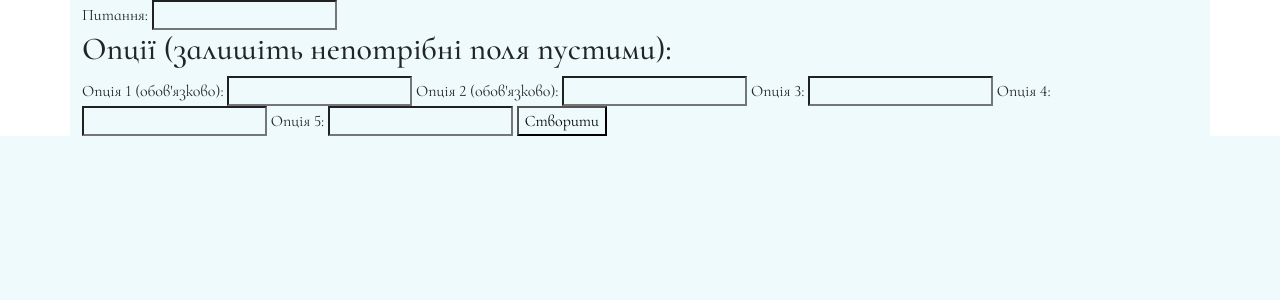
After one commit to whisos/lesson_show, a Django app: page /polls/create/ in a window 1280 px wide. The commit adds this page. Shown: the top 300 px of the page. Run offline with Django 5.2, Linux system fonts and the light colour scheme; parts of the project's set-up code (start-up, migrations or seed data) failed here and were passed over.

Commit message:
Poll creation

```diff
--- /dev/null
+++ b/portal/templates/voting/create_poll.html
@@ -0,0 +1,23 @@
+{% extends "base.html" %}
+{% block title %}Створити нове голосування{% endblock title %}
+{% block content %}
+<form method="post">
+    {% csrf_token %}
+    <label for="poll-text">Питання:</label>
+    <input type="text" id="poll-text" name="poll-text" required>
+
+    <h2>Опції (залишіть непотрібні поля пустими):</h2>
+    <label for="choice-text-1">Опція 1 (обов'язково):</label>
+    <input type="text" id="choice-text-1" name="choice-text-1" required>
+    <label for="choice-text-2">Опція 2 (обов'язково):</label>
+    <input type="text" id="choice-text-2" name="choice-text-2" required>
+    <label for="choice-text-3">Опція 3:</label>
+    <input type="text" id="choice-text-3" name="choice-text-3">
+    <label for="choice-text-3">Опція 4:</label>
+    <input type="text" id="choice-text-4" name="choice-text-4">
+    <label for="choice-text-3">Опція 5:</label>
+    <input type="text" id="choice-text-5" name="choice-text-5">
+
+    <input type="submit" value="Створити">
+</form>
+{% endblock content %}
--- a/portal/templates/voting/list.html
+++ b/portal/templates/voting/list.html
@@ -9,4 +9,5 @@
         {% endfor %}
     </div>
 {% endfor %}
+<a href="{% url 'create_poll' %}">Створити голосування</a>
 {% endblock content %}
--- a/portal/voting/urls.py
+++ b/portal/voting/urls.py
@@ -1,7 +1,8 @@
 from django.urls import path
-from voting.views import VotingPollListView, VotingPollDetailView
+from voting.views import VotingPollListView, VotingPollDetailView, VotingPollCreateView
 
 urlpatterns = [
     path('', VotingPollListView.as_view(), name="voting_list"),
     path('<int:pk>/', VotingPollDetailView.as_view(), name="voting_poll"),
+    path('create/', VotingPollCreateView.as_view(), name="create_poll"),
 ]
--- a/portal/voting/views.py
+++ b/portal/voting/views.py
@@ -1,6 +1,6 @@
-from django.shortcuts import render
+from django.shortcuts import render, redirect
 from voting.models import VotingPoll, VotingChoice, Vote
-from django.views.generic import ListView, DetailView
+from django.views.generic import ListView, DetailView, CreateView
 
 
 class VotingPollListView(ListView):
@@ -12,3 +12,34 @@ class VotingPollListView(ListView):
 class VotingPollDetailView(DetailView):
     model = VotingPoll
     template_name = "voting/poll.html"
+
+
+class VotingPollCreateView(CreateView):
+    model = VotingPoll
+
+    def get(self, request, *args, **kwargs):
+        return render(request, "voting/create_poll.html")
+
+    def post(self, request, *args, **kwargs):
+        question_name = request.POST.get('poll-text')
+        voting_poll = VotingPoll(text=question_name)
+        voting_poll.save()
+
+        choices = [
+            request.POST.get('choice-text-1'),
+            request.POST.get('choice-text-2'),
+            request.POST.get('choice-text-3'),
+            request.POST.get('choice-text-4'),
+            request.POST.get('choice-text-5'),
+        ]
+
+        for choice_text in choices:
+            if not choice_text:
+                continue
+
+            choice = VotingChoice(
+                text=choice_text,
+                question=voting_poll
+            )
+            choice.save()
+        return redirect("voting_poll", pk=voting_poll.pk)
```
Also changed, not shown: portal/voting/models.py (+9 -2 lines), portal/voting/forms.py (added).
